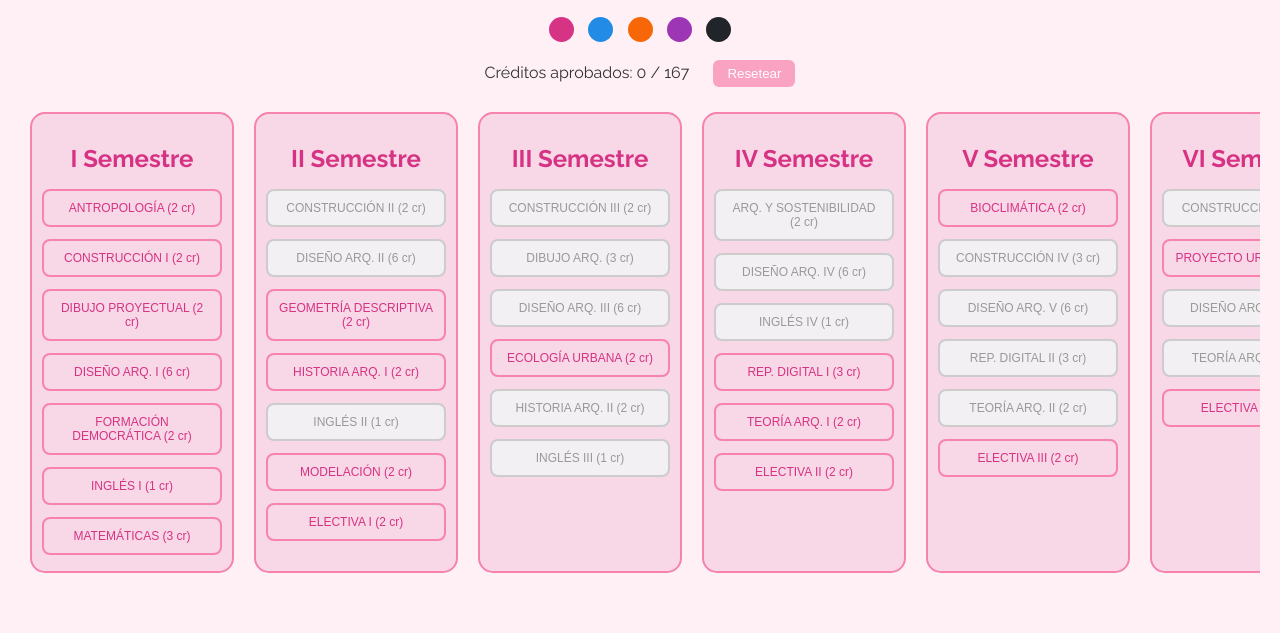
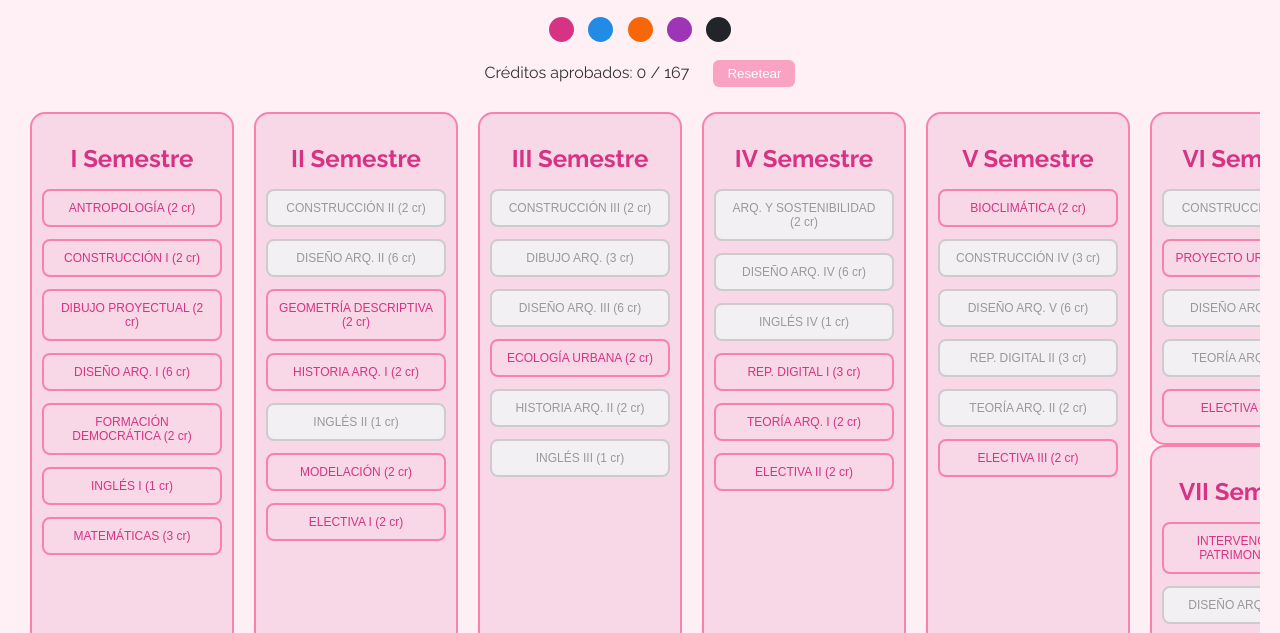
Before and after one commit to veronica-fe/Arquitectura_Colmayor, a plain HTML site: page index.html in a window 1280 px wide. Shown: the part 120-753 px from the top of the page. Drawn offline with Linux system fonts and the light colour scheme.

Commit message:
Update index.html

```diff
--- a/index.html
+++ b/index.html
@@ -24,7 +24,7 @@
     <button id="resetear">Resetear</button>
   </div>
 
-  <div class="malla">
+  <div class="malla doble-fila">
 
     <div class="semestre">
       <h2>I Semestre</h2>
@@ -79,7 +79,8 @@
   <button class="materia" id="ARQA506" data-creditos="2">ELECTIVA III (2 cr)</button>
 </div>
 
-<div class="semestre">
+<div class="fila fila-inferior">
+  <div class="semestre">
   <h2>VI Semestre</h2>
   <button class="materia" id="ARQA603" data-requiere="ARQA505" data-creditos="3">CONSTRUCCIÓN V (3 cr)</button>
   <button class="materia" id="ARQA604" data-creditos="2">PROYECTO URBANO (2 cr)</button>
```
